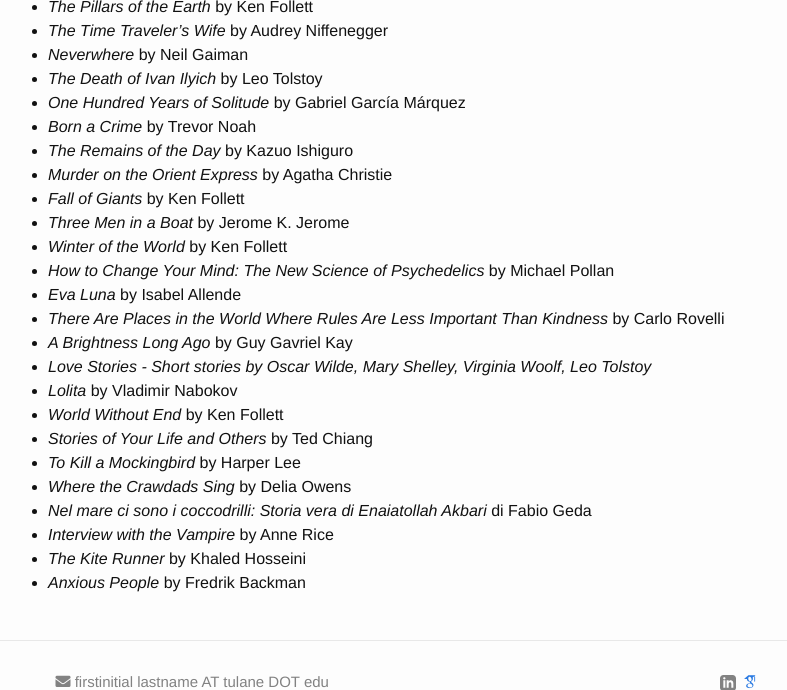
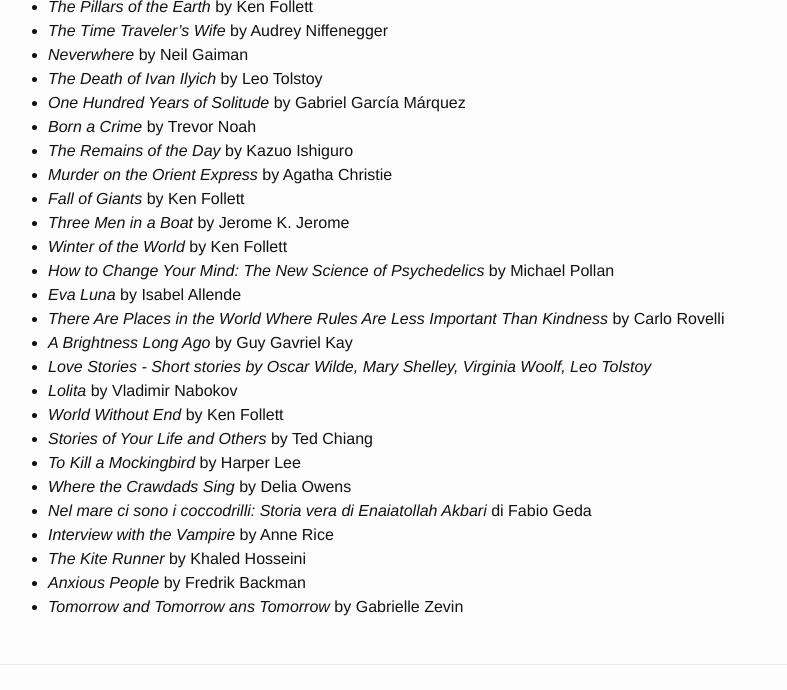
Before and after one commit to tamglaeser/tamglaeser.github.io, a Jekyll site: the page built from books.md, in a window 1280 px wide and 900 px high, scrolled down 593 px, cut to the strip 0-690 px from the top of the window. Shown: the whole strip, without its empty margins (252-1039 px from the left). Built offline with Jekyll 4.4.1, drawn with Linux system fonts in a browser that asks for light colours; nearby versions of some CDN libraries; some web fonts are replaced.

Commit message:
Update books.md

```diff
--- a/books.md
+++ b/books.md
@@ -51,3 +51,4 @@
 - _Interview with the Vampire_ by Anne Rice
 - _The Kite Runner_ by Khaled Hosseini
 - _Anxious People_ by Fredrik Backman
+- _Tomorrow and Tomorrow ans Tomorrow_ by Gabrielle Zevin
```
